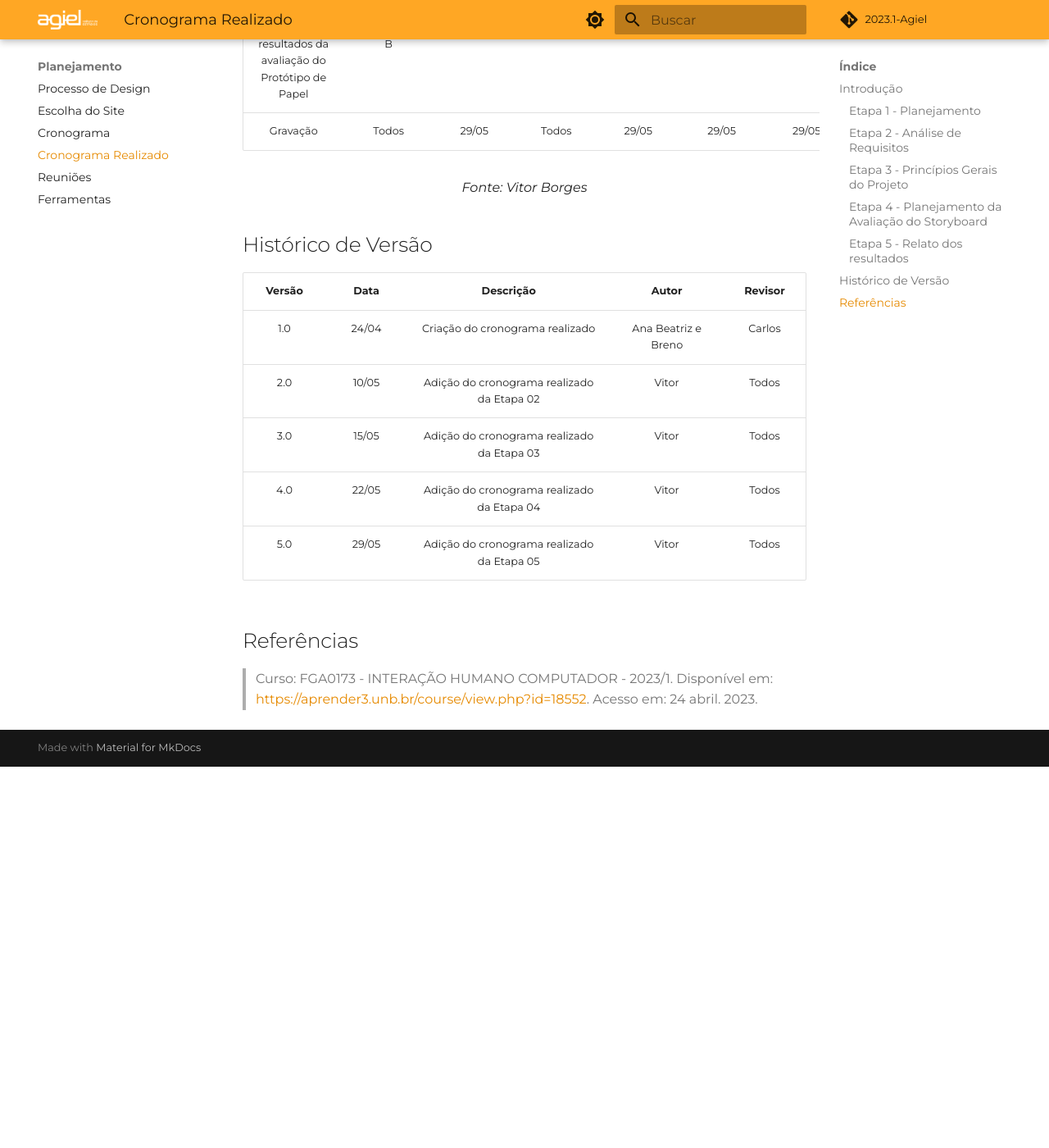
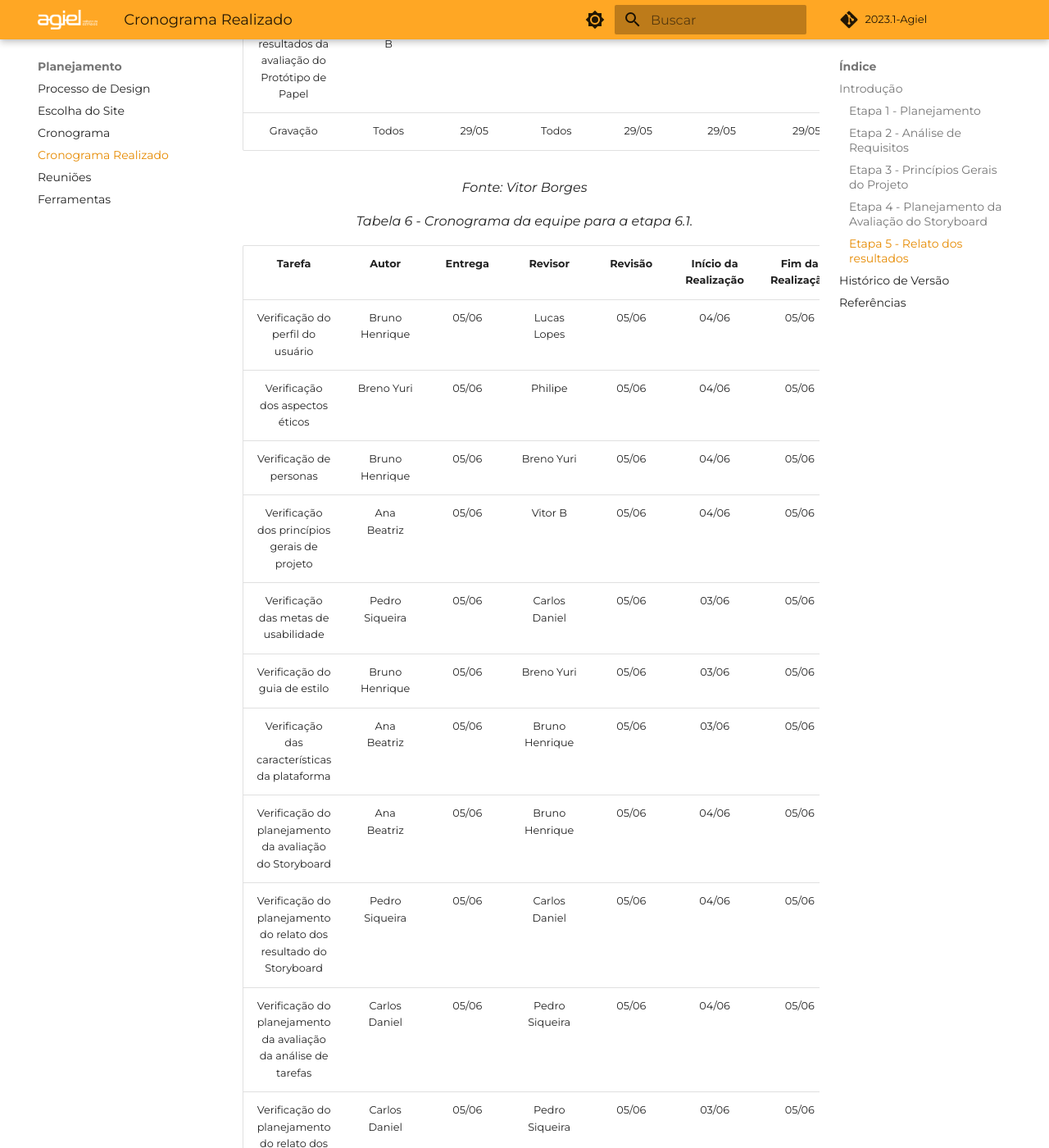
Before and after one commit to Interacao-Humano-Computador/2023.1-Agiel, an MkDocs documentation site: the page built from docs/planejamento/cronograma_realizado.md, in a window 1280 px wide and 1400 px high, scrolled down 4128 px. Shown: the whole window at 82% size. Built offline with MkDocs 1.6.1 and Material for MkDocs 9.7.7, drawn with Linux system fonts in a browser that asks for light colours; some web fonts are replaced; comment, search, counter and statistics services are not loaded; before the commit the page ends 5063 px from its top, so only the background shows below that; some of the changed text lies outside the part shown.

Commit message:
docs: adicionado cronograma realizado etapa 6

```diff
--- a/docs/planejamento/cronograma_realizado.md
+++ b/docs/planejamento/cronograma_realizado.md
@@ -82,6 +82,29 @@ O cronograma realizado é um documento que descreve as atividades que foram exec
 
 <figcaption align="center">Fonte: Vitor Borges</figcaption>
 
+<figcaption align="center">Tabela 6 - Cronograma da equipe para a etapa 6.1.</figcaption>
+
+|                                        Tarefa                                        |     Autor      | Entrega |    Revisor     | Revisão | Início da Realização | Fim da Realização |
+|:------------------------------------------------------------------------------------:|:--------------:|:-------:|:--------------:|:-------:|:--------------------:|:-----------------:|
+|                           Verificação do perfil do usuário                           | Bruno Henrique |  05/06  |  Lucas Lopes   |  05/06  |        04/06         |       05/06       |
+|                           Verificação dos aspectos éticos                            |   Breno Yuri   |  05/06  |    Philipe     |  05/06  |        04/06         |       05/06       |
+|                               Verificação de personas                                | Bruno Henrique |  05/06  |   Breno Yuri   |  05/06  |        04/06         |       05/06       |
+|                     Verificação dos princípios gerais de projeto                     |  Ana Beatriz   |  05/06  |    Vitor B     |  05/06  |        04/06         |       05/06       |
+|                         Verificação das metas de usabilidade                         | Pedro Siqueira |  05/06  | Carlos Daniel  |  05/06  |        03/06         |       05/06       |
+|                            Verificação do guia de estilo                             | Bruno Henrique |  05/06  |   Breno Yuri   |  05/06  |        03/06         |       05/06       |
+|                    Verificação das características da plataforma                     |  Ana Beatriz   |  05/06  | Bruno Henrique |  05/06  |        03/06         |       05/06       |
+|                Verificação do planejamento da avaliação do Storyboard                |  Ana Beatriz   |  05/06  | Bruno Henrique |  05/06  |        04/06         |       05/06       |
+|          Verificação do planejamento do relato dos resultado do Storyboard           | Pedro Siqueira |  05/06  | Carlos Daniel  |  05/06  |        04/06         |       05/06       |
+|            Verificação do planejamento da avaliação da análise de tarefas            | Carlos Daniel  |  05/06  | Pedro Siqueira |  05/06  |        04/06         |       05/06       |
+|      Verificação do planejamento do relato dos resultado da análise de tarefas       | Carlos Daniel  |  05/06  | Pedro Siqueira |  05/06  |        03/06         |       05/06       |
+|                 Verificação dos relatos dos resultados do Storyboard                 |    Vitor B     |  05/06  |  Ana Beatriz   |  05/06  |        03/06         |       05/06       |
+|                          Verificação da análise de tarefas                           | Vitor B |  05/06  |    Pedro Siqueira     |  05/06  |        03/06         |       05/06       |
+|            Verificação do planejamento da avaliação do protótipo de papel            |   Breno Yuri   |  05/06  |  Ana Beatriz   |  05/06  |        04/06         |       05/06       |
+|      Verificação do planejamento do relato dos resultados do protótipo de papel      | Carlos Daniel  |  05/06  | Pedro Siqueira |  05/06  |        04/06         |       05/06       |
+|        Gravação                                                                      |  Todos         |  05/06  | Todos          |  05/06  |        04/06         |       05/06       |
+
+<figcaption align="center">Fonte: Vitor Borges</figcaption>
+
 ## Histórico de Versão
 
 | Versão | Data  |            Descrição              |     Autor      |    Revisor    |
@@ -91,6 +114,7 @@ O cronograma realizado é um documento que descreve as atividades que foram exec
 | 3.0   | 15/05 | Adição do cronograma realizado da Etapa 03 | Vitor | Todos |
 | 4.0   | 22/05 | Adição do cronograma realizado da Etapa 04 | Vitor | Todos |
 | 5.0 | 29/05 | Adição do cronograma realizado da Etapa 05 | Vitor | Todos |
+| 6.0 | 05/06 | Adição do cronograma realizado da Etapa 06 | Vitor | Todos |
 
 ## Referências
 
```
